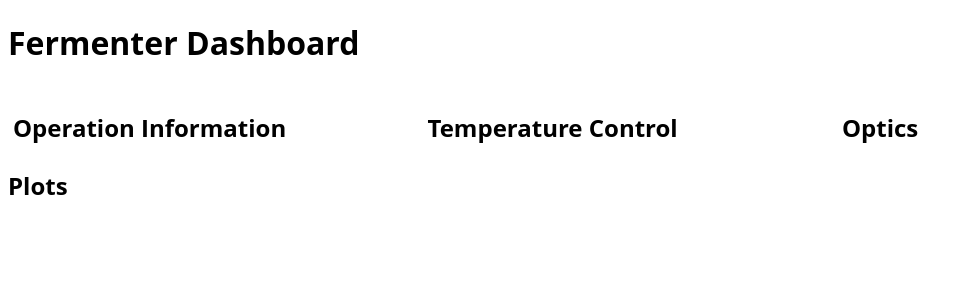
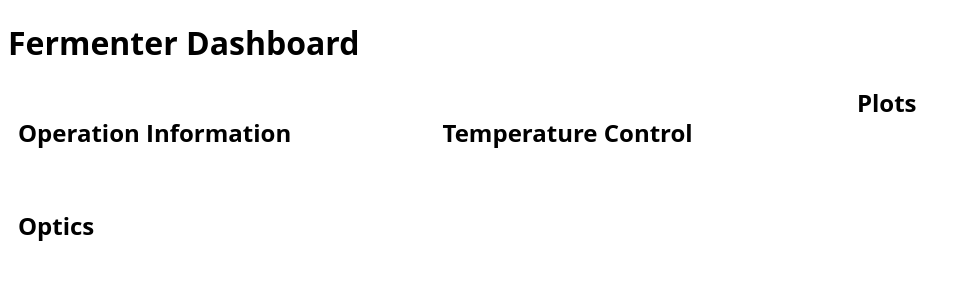
Before and after one commit to ethanjli/fermentor, a Flask app: page / in a window 1280 px wide. Shown: the top 300 px of the page, without its empty margins (0-971 px from the left). Run offline with Flask 2, Linux system fonts and the light colour scheme; some libraries are stand-ins or nearby versions.

Commit message:
Tweaking formatting.

```diff
--- a/static/style.css
+++ b/static/style.css
@@ -17,11 +17,11 @@ p {
 .info_container {
   width: 32%;
   float: left;
-  padding: 5px 5px;
+  padding: 10px;
 }
 
 .plot_container {
-  width: 50%;
+  width: 49%;
   float: left;
-  padding: 5px 5px;
+  padding: 10px;
 }
```
